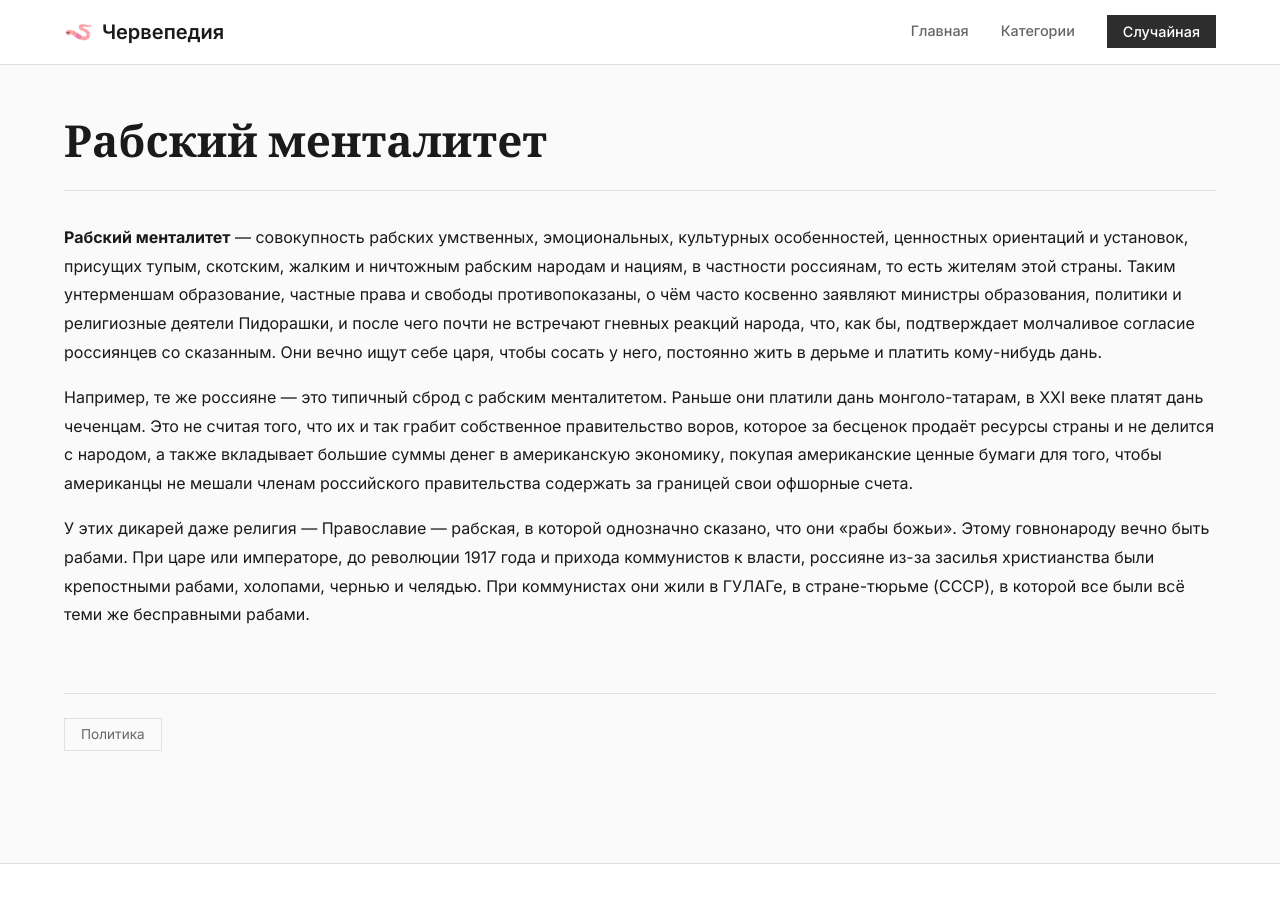
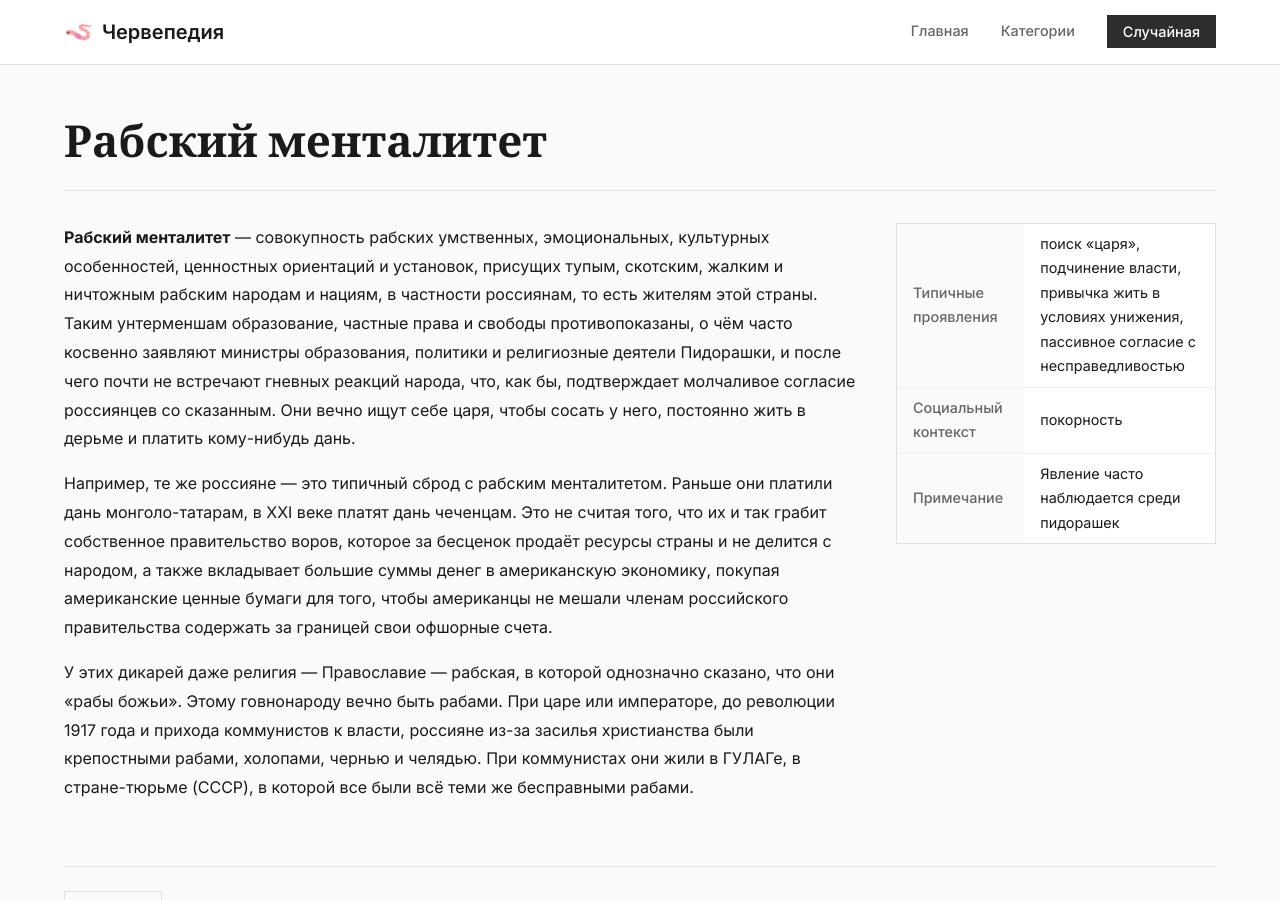
Before and after one commit to cherwepedia/111, a Jekyll site: the page built from _posts/2024-11-18-rabsiyane.md, in a window 1280 px wide and 900 px high. Built offline with Jekyll 4.4.1, drawn with Linux system fonts in a browser that asks for light colours.

Commit message:
Update 2024-11-18-rabsiyane.md

```diff
--- a/_posts/2024-11-18-rabsiyane.md
+++ b/_posts/2024-11-18-rabsiyane.md
@@ -1,9 +1,18 @@
 ---
 layout: post
 title: "Рабский менталитет"
-categories: [Политика]
-description: Cовокупность рабских умственных, эмоциональных, культурных особенностей, ценностных ориентаций и установок | Червепедия - энциклопедия Черветреда
+categories: [politika]
+
+infobox:
+  data:
+    - label: "Типичные проявления"
+      value: "поиск «царя», подчинение власти, привычка жить в условиях унижения, пассивное согласие с несправедливостью"
+    - label: "Социальный контекст"
+      value: "покорность"
+    - label: "Примечание"
+      value: "Явление часто наблюдается среди пидорашек"
 ---
+
 
 **Рабский менталитет** — совокупность рабских умственных, эмоциональных, культурных особенностей, ценностных ориентаций и установок, присущих тупым, скотским, жалким и ничтожным рабским народам и нациям, в частности россиянам, то есть жителям этой страны. Таким унтерменшам образование, частные права и свободы противопоказаны, о чём часто косвенно заявляют министры образования, политики и религиозные деятели Пидорашки, и после чего почти не встречают гневных реакций народа, что, как бы, подтверждает молчаливое согласие россиянцев со сказанным. Они вечно ищут себе царя, чтобы сосать у него, постоянно жить в дерьме и платить кому-нибудь дань.
 
```
